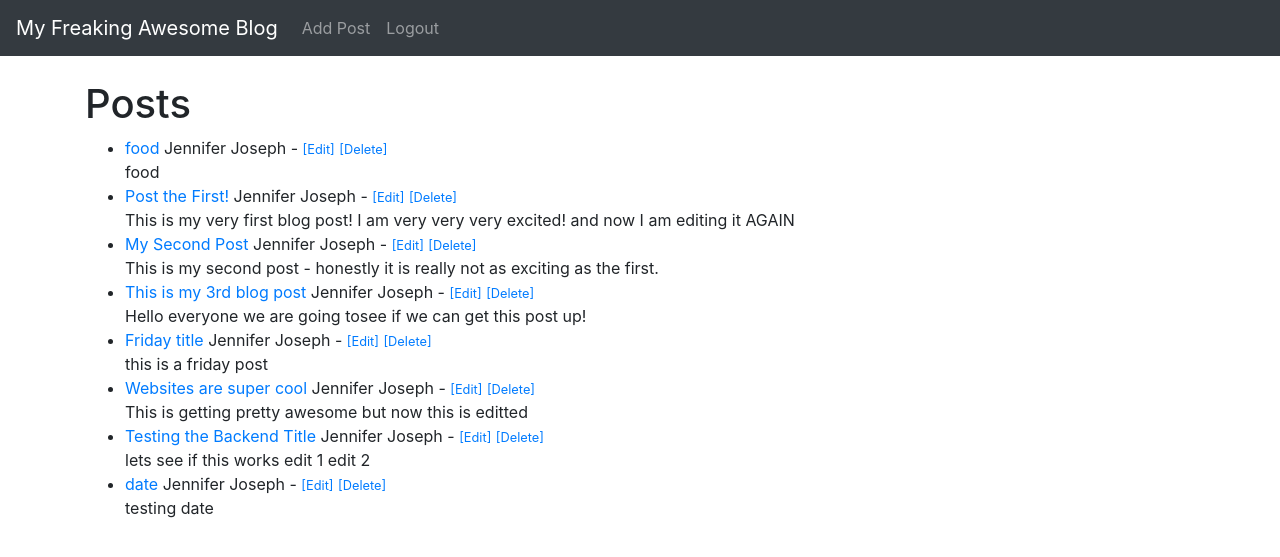
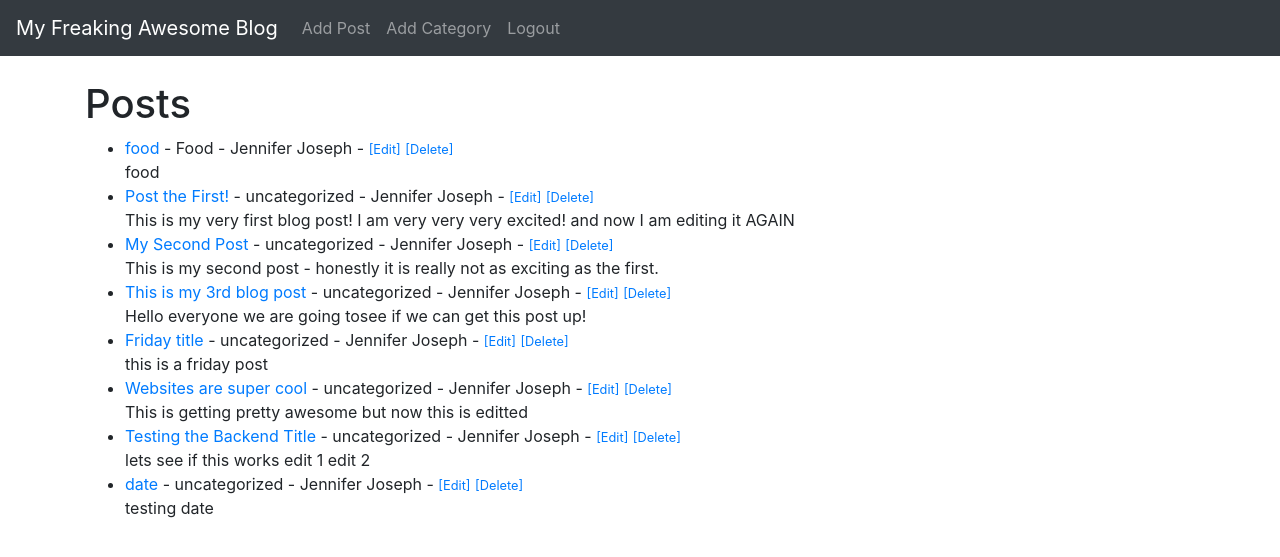
Before and after one commit to josephjz/ablog, a Django app: page / in a window 1280 px wide. Shown: the top 557 px of the page. Run offline with Django 3.2, Linux system fonts and the light colour scheme; a user stored in the database is signed in; data comes from the database, SQL or seed files in the repository; both versions use the stored data as it was after the commit; some libraries are stand-ins or nearby versions.

Commit message:
video 12 done

```diff
--- a/tutorialblog/admin.py
+++ b/tutorialblog/admin.py
@@ -1,6 +1,6 @@
 from django.contrib import admin
-from .models import Post
-
+from .models import Post, Category
 # have to register any new models in our admin area
 
 admin.site.register(Post) # this allows our blog post entries to be accessible from blog post area, creates the Posts table on admin
+admin.site.register(Category)
--- a/tutorialblog/forms.py
+++ b/tutorialblog/forms.py
@@ -1,7 +1,22 @@
 # in order to style our django forms used to make blog posts, we need to create a form
 
 from django import forms
-from .models import Post
+from .models import Post, Category
+
+# hard coded
+#choices = [('Coding','Coding'), ('Sports','Sports'), ('Music','Music'),]
+
+# vs
+# dynamically query database category model in backend
+# this is 'name' because of the field in our model!
+choices = Category.objects.all().values_list('name','name')
+# to put these into the drop down, we need to loop through these and create a list
+choice_list = [] #empty list
+
+for item in choices:
+    choice_list.append(item)
+
+# so now we have a easy list instead of a weird query object
 
 # create a class
 # inherits forms.ModelForm which allows us to create form fields for our model (post model)
@@ -13,13 +28,16 @@ class PostForm(forms.ModelForm):
             'title',
             'title_tag',
             'author',
+            'category',
             'body'
         }
 
         widgets = {
-            'title': forms.TextInput(attrs={'class':'form-control', 'placeholder':'Enter a post title'}),
+            'title': forms.TextInput(attrs={'class':'form-control', 'placeholder':'Enter your post title'}),
             'title_tag': forms.TextInput(attrs={'class':'form-control', 'placeholder':'Enter a post title tag'}),
             'author': forms.Select(attrs={'class':'form-control'}), # this is a drop down, aka select drop down
+            'category': forms.Select(choices = choice_list, attrs={'class':'form-control'}), # these are hard coded choices; would get error if you put attrs first
+
             'body': forms.Textarea(attrs={'class':'form-control', 'placeholder':'What is on your mind today?'}), # this is a body, which is a text area
         }
 
--- a/tutorialblog/models.py
+++ b/tutorialblog/models.py
@@ -3,6 +3,16 @@ from django.contrib.auth.models import User
 
 from django.urls import reverse
 from datetime import datetime, date
+
+
+# this is a lil more involved than we need for the majors, but could work
+class Category(models.Model):
+    name =  models.CharField(max_length = 255)
+    def __str__(self):
+        return self.name #lets us see category name on the admin back end
+
+    def get_absolute_url(self):
+        return reverse('home')
 
 class Post(models.Model):
     title = models.CharField(max_length = 255)
@@ -10,7 +20,7 @@ class Post(models.Model):
     author = models.ForeignKey(User, on_delete = models.CASCADE) # deletes blog post from a user that has been deleted
                                                                 # think about adding this for Biblio
     # ForeignKey key is from the User
-
+    category = models.CharField(max_length = 255, default = 'uncategorized')
     body = models.TextField()
     post_date = models.DateField(auto_now_add=True) # will happen automatically when new blog posts are created
 
--- a/tutorialblog/templates/base.html
+++ b/tutorialblog/templates/base.html
@@ -36,6 +36,9 @@
                   <a class="nav-link" href="{% url 'add-post' %}">Add Post</a>
                 </li>
                 <li class="nav-item">
+                  <a class="nav-link" href="{% url 'add-category' %}">Add Category</a>
+                </li>
+                <li class="nav-item">
                   <!-- IMPORTANT NOTE: remember in original urls.py file (project wide) the django.contrib.auth.urls has login as one of those built in login urls for us -->
                   <a class="nav-link" href="{% url 'logout' %}">Logout</a>
                 </li>
--- a/tutorialblog/templates/home.html
+++ b/tutorialblog/templates/home.html
@@ -18,7 +18,7 @@ My Freaking Awesome Blog Home
 
 <ul>
 {% for post in object_list %}
-    <li> <a href = "{% url 'article-detail' post.pk %}"> {{post.title}} </a>{{post.author.first_name}} {{post.author.last_name}}
+    <li> <a href = "{% url 'article-detail' post.pk %}"> {{post.title}}</a>  - {{post.category}} - {{post.author.first_name}} {{post.author.last_name}}
         <!-- if the user is logged in, we want them to be able to edit and delete -->
         {% if user.is_authenticated %}
         - <a href = "{% url 'update-post' post.pk %}"><small>[Edit]</small></a> <a href = "{% url 'delete-post' post.pk %}"><small>[Delete]</small></a>
--- a/tutorialblog/urls.py
+++ b/tutorialblog/urls.py
@@ -19,7 +19,7 @@ Including another URLconf
 # deleted admin import
 from django.urls import path  # deleted include import
 # from . import views # this is what we have for function based views
-from .views import HomeView, ArticleDetailView, AddPostView, UpdatePostView, DeletePostView
+from .views import HomeView, ArticleDetailView, AddPostView, UpdatePostView, DeletePostView, AddCategoryView
 
 urlpatterns = [
     # deleted paths from project wide urls.py, instead writing new ones
@@ -31,4 +31,5 @@ urlpatterns = [
     path('add_post/', AddPostView.as_view(), name = "add-post"),
     path('article/edit/<int:pk>', UpdatePostView.as_view(), name = "update-post"),
     path('article/delete/<int:pk>', DeletePostView.as_view(), name = "delete-post"),
+    path('add_category/', AddCategoryView.as_view(), name = "add-category"),
 ]
--- a/tutorialblog/views.py
+++ b/tutorialblog/views.py
@@ -1,5 +1,5 @@
 from django.shortcuts import render
-from .models import Post
+from .models import Post, Category
 from .forms import PostForm, EditForm
 from django.views.generic import ListView, DetailView, CreateView, UpdateView, DeleteView
 from django.urls import reverse_lazy
@@ -44,3 +44,10 @@ class DeletePostView(DeleteView):
     model = Post
     template_name = 'delete_post.html'
     success_url = reverse_lazy('home')
+
+class AddCategoryView(CreateView):
+    model = Category # this tells the view to use the post model
+    #form_class = PostForm # but we also need to tell it to use our post form
+    template_name = 'add_category.html'
+    # designate the fields for this page
+    fields = '__all__' # remember we need either form_class or to name fields
```
Also changed, not shown: tutorialblog/templates/add_category.html (added, +25 -0 lines), db.sqlite3, tutorialblog/migrations/0004_auto_20210426_0321.py (added).
